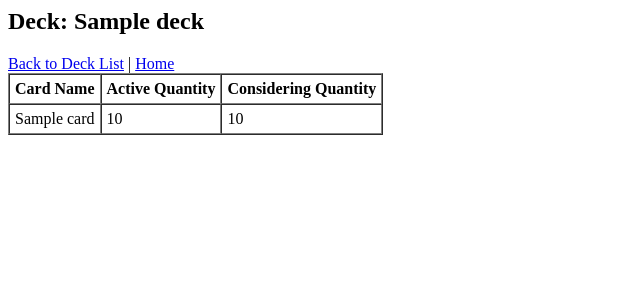
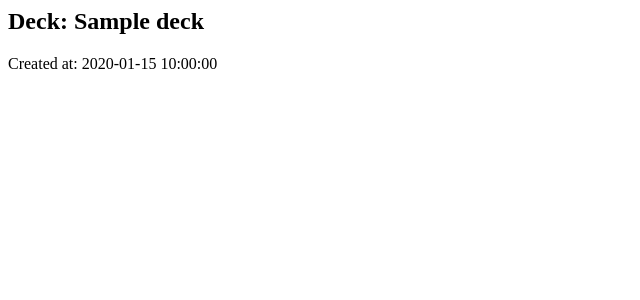
Before and after one commit to jhelgodt/mtg-deck-manager, a PHP site: page /decks/view.php?deck_id=1 in a window 1280 px wide. Shown: the top 300 px of the page, without its empty margins (0-640 px from the left). Run offline with PHP 8.4, Linux system fonts and the light colour scheme; tables that the repository leaves empty or names only in its code hold one stand-in row (values such as "Sample post").

```diff
--- a/src/decks/view.php
+++ b/src/decks/view.php
@@ -1,18 +1,18 @@
 <?php
 require __DIR__ . '/../../db/connect.php';
 
-// Kontrollera att ett deck_id skickas via GET
+// Kontrollera om deck_id är skickat via GET
 if (!isset($_GET['deck_id']) || empty($_GET['deck_id'])) {
-    echo "<p>No deck selected.</p>";
+    echo "<p>No deck ID provided.</p>";
     exit;
 }
 
-$deckId = intval($_GET['deck_id']); // Hämta och säkerställ att deck_id är ett heltal
+$deckId = intval($_GET['deck_id']); // Omvandla deck_id till ett heltal
 
 try {
-    // Hämta deckets namn
-    $stmt = $conn->prepare("SELECT deck_name FROM decks WHERE id = :deck_id");
-    $stmt->bindParam(':deck_id', $deckId, PDO::PARAM_INT);
+    // Hämta deck-information från databasen
+    $stmt = $conn->prepare("SELECT * FROM decks WHERE id = :id");
+    $stmt->bindParam(':id', $deckId, PDO::PARAM_INT);
     $stmt->execute();
     $deck = $stmt->fetch(PDO::FETCH_ASSOC);
 
@@ -20,49 +20,12 @@ try {
         echo "<p>Deck not found.</p>";
         exit;
     }
-
-    // Hämta alla kort i decket
-    $stmt = $conn->prepare("
-        SELECT c.card_name, dc.active_quantity, dc.considering_quantity
-        FROM deck_cards dc
-        JOIN cards c ON dc.card_id = c.id
-        WHERE dc.deck_id = :deck_id
-    ");
-    $stmt->bindParam(':deck_id', $deckId, PDO::PARAM_INT);
-    $stmt->execute();
-    $cards = $stmt->fetchAll(PDO::FETCH_ASSOC);
 } catch (PDOException $e) {
     echo "<p>Error fetching deck details: " . htmlspecialchars($e->getMessage()) . "</p>";
     exit;
 }
+
+// Visa deck-informationen
 ?>
-
-<h2>Deck: <?= htmlspecialchars($deck['deck_name']) ?></h2>
-<nav>
-    <a href="../list.php">Back to Deck List</a> |
-    <a href="../../index.php">Home</a>
-</nav>
-<table border="1" cellspacing="0" cellpadding="5">
-    <thead>
-        <tr>
-            <th>Card Name</th>
-            <th>Active Quantity</th>
-            <th>Considering Quantity</th>
-        </tr>
-    </thead>
-    <tbody>
-        <?php if (!empty($cards)): ?>
-            <?php foreach ($cards as $card): ?>
-                <tr>
-                    <td><?= htmlspecialchars($card['card_name']) ?></td>
-                    <td><?= htmlspecialchars($card['active_quantity']) ?></td>
-                    <td><?= htmlspecialchars($card['considering_quantity']) ?></td>
-                </tr>
-            <?php endforeach; ?>
-        <?php else: ?>
-            <tr>
-                <td colspan="3">No cards in this deck.</td>
-            </tr>
-        <?php endif; ?>
-    </tbody>
-</table>
+<h2>Deck: <?= htmlspecialchars($deck['name']) ?></h2>
+<p>Created at: <?= htmlspecialchars($deck['created_at']) ?></p>
```
Also changed, not shown: src/decks/create.php (+24 -18 lines), src/decks/list.php (+5 -7 lines).
